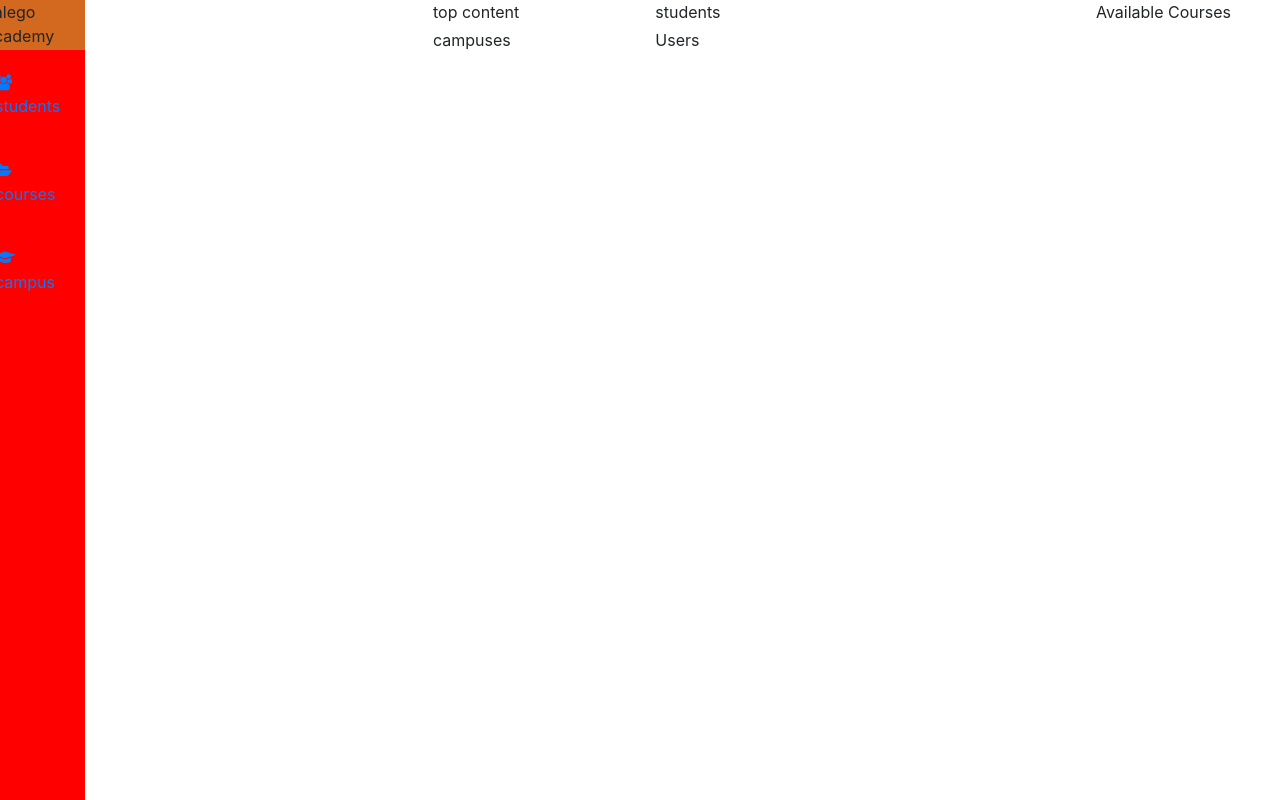
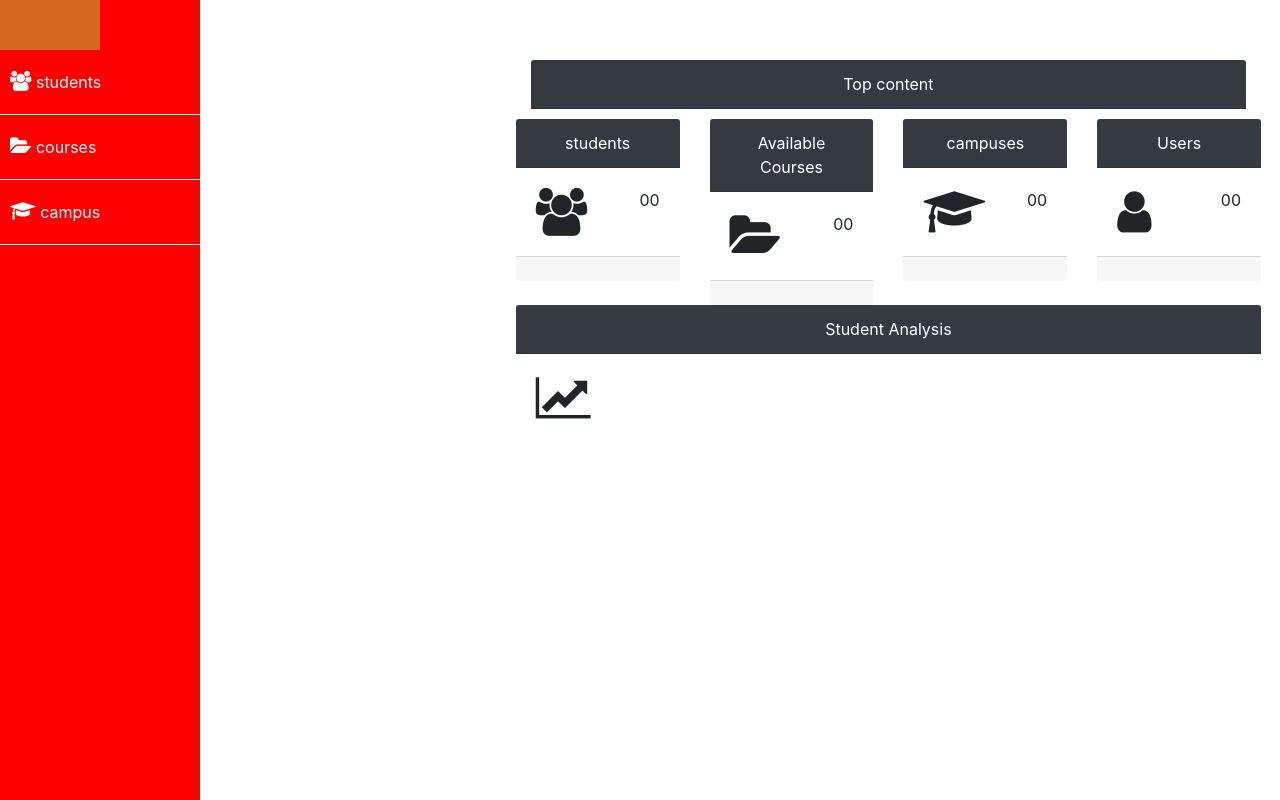
Before and after one commit to MichelleNJAMBI/webstartingtemplate, a plain HTML site: page index.html in a window 1280 px wide. Drawn offline with Linux system fonts and the light colour scheme.

Commit message:
added content

```diff
--- a/index.html
+++ b/index.html
@@ -13,27 +13,26 @@
 </head>
 <body>
 	<!-- All our code. write here   -->
-	<div class="container row col">
+	<div class="container col">
 		<div class="header">
-			<nav>zalego academy</nav>
 		</div><br>
 		<div class="sidebar">
 			<nav>
 				<ul>
 					<li>
-						<a href="">
+						<a href="#">
 							<span><i class="fa fa-group"></i></span>
 							<span>students</span>
 						</a>
 					</li>
 					<li>
-						<a href="">
+						<a href="#">
 							<span><i class="fa fa-folder-open"></i></span>
 							<span>courses</span>
 						</a>
 					</li>
 					<li>
-						<a href="">
+						<a href="#">
 							<span><i class="fa fa-graduation-cap"></i></span>
 							<span>campus</span>
 						</a>
@@ -43,12 +42,64 @@
 
 		</div>
 		<div class="main-content">
-			<div class="container  ">
-				<div id="topcontent">top content</div>
-				<div id="students">students</div>
-				<div id="courses">Available Courses</div>
-				<div id="campuses">campuses</div>
-				<div id="users">Users</div>
+			<div class="container-fluid">
+				<div class="row">
+					<div class="col-lg-12">
+						<div class="card-header bg-dark text-white text-center">
+							<span>Top content</span>
+						</div>
+					</div>
+				</div>
+			</div>
+			<div class="row">
+				<div class="col-lg-3">
+					<div class="card-header bg-dark text-white text-center">
+						<span>students</span>
+					</div>
+					<div class="card-body">
+						<span><i class="fa fa-group fa-3x"></i></span>
+						<span class="float-right">00</span>
+					</div>
+					<div class="card-footer"></div>
+				</div>
+				<div class="col-lg-3">
+					<div class="card-header bg-dark text-white text-center">
+						<span>Available Courses</span>
+					</div>
+					<div class="card-body">
+						<span><i class="fa fa-folder-open fa-3x"></i></span>
+						<span class="float-right">00</span>
+					</div>
+					<div class="card-footer"></div>
+				</div>
+				<div class="col-lg-3">
+					<div class="card-header bg-dark text-white text-center">
+						<span>campuses</span>
+					</div>
+					<div class="card-body">
+						<span><i class="fa fa-graduation-cap fa-3x"></i></span>
+						<span class="float-right">00</span>
+					</div>
+					<div class="card-footer"></div>
+				</div>
+				<div class="col-lg-3">
+					<div class="card-header bg-dark text-white text-center">
+						<span>Users</span>
+					</div>
+					<div class="card-body">
+						<span><i class="fa fa-user fa-3x"></i></span>
+						<span class="float-right">00</span>
+					</div>
+					<div class="card-footer"></div>
+				</div>
+				<div class="col-lg-12">
+					<div class="card-header bg-dark text-white text-center">
+						<span>Student Analysis</span>
+					</div>
+					<div class="card-body">
+						<span><i class="fa fa-line-chart fa-3x"></i></span>
+					</div>
+				</div>
 			</div>
 		</div>
 	</div>
--- a/style.css
+++ b/style.css
@@ -1,7 +1,7 @@
 .container{
     display: grid;
     height: 100px;
-    grid-template-columns: 1fr 2fr;
+    grid-template-columns: 2fr 3fr;
     grid-template-rows: 1fr 2fr 3fr;
     grid-template-areas:
      "header header header "
@@ -11,7 +11,6 @@
     ;
     gap: 4px;
 }
-
 
 .header{
     position: absolute;
@@ -23,6 +22,10 @@
 body{
     margin: 0px;
     padding: 0px;
+}
+.main-content{
+    padding-top: 50px;
+    background-attachment: fixed;
 }
 .sidebar{
     position: absolute;
@@ -42,4 +45,91 @@ body{
 }
 .sidebar ul li{
     padding: 20px 10px;
+    border-bottom: 1px solid #fff;
 }
+.sidebar ul li a{
+    color:#ffffff ;
+    text-decoration: none;
+}
+.main-content{
+    padding-top: 50px;
+}
+.container-fluid{
+    padding-top: 10px;
+}
+.col-lg-3{
+    padding-top: 10px;
+}
+/* Tablet view */
+@media (min-width:576px) {
+    .sidebar{
+        width: 50px;
+    }
+    .sidebar ul li{
+        text-align: center;
+    }
+    .sidebar ul li span:nth-child(2){
+        display: none;
+    }
+    .sidebar ul li i{
+        font-size: 30px;
+    }
+
+}
+@media (max-width:575.98px) {
+    .sidebar{
+        width: 50px;
+    }
+    .sidebar ul li{
+        text-align: center;
+    }
+    .sidebar ul li span:nth-child(2){
+        display: none;
+    }
+    .sidebar ul li i{
+        font-size: 20px;
+    }
+
+}
+@media (min-width:768px) {
+    .sidebar{
+        width: 100px;
+    }
+    .sidebar ul li{
+        text-align: center;
+    }
+    .sidebar ul li span:nth-child(2){
+        display: none;
+    }
+    .sidebar ul li i{
+        font-size: 30px;
+    }
+}
+@media (min-width:992px) {
+    .sidebar{
+        width: 200px;
+    }
+    .sidebar ul li{
+        text-align: left;
+    }
+    .sidebar ul li span:nth-child(2){
+        display: inline;
+    }
+    .sidebar ul li i{
+        font-size: 20px;
+    }
+}
+@media (min-width:1200px) {
+    .sidebar{
+        width: 200px;
+    }
+    .sidebar ul li{
+        text-align: left;
+    }
+    .sidebar ul li span:nth-child(2){
+        display: inline;
+    }
+    .sidebar ul li i{
+        font-size: 20px;
+    }
+}
```
